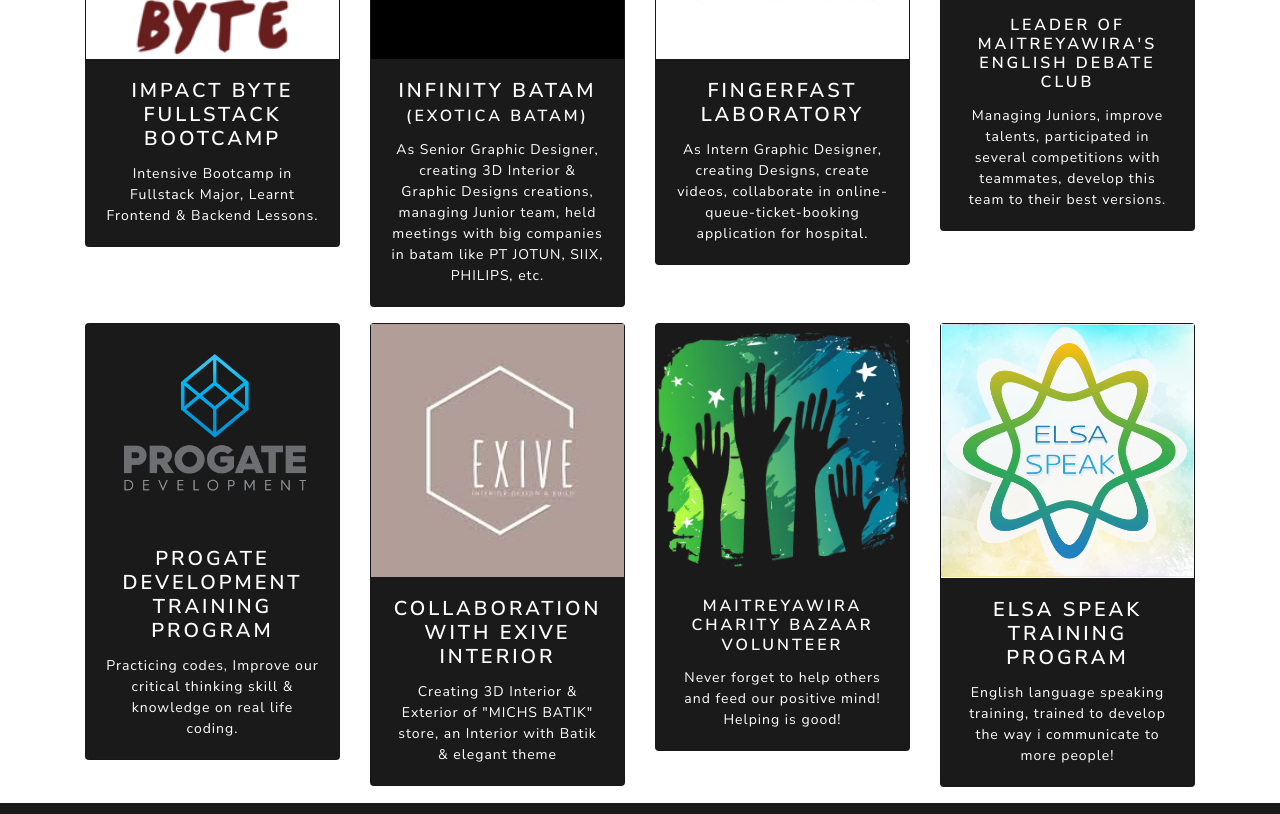
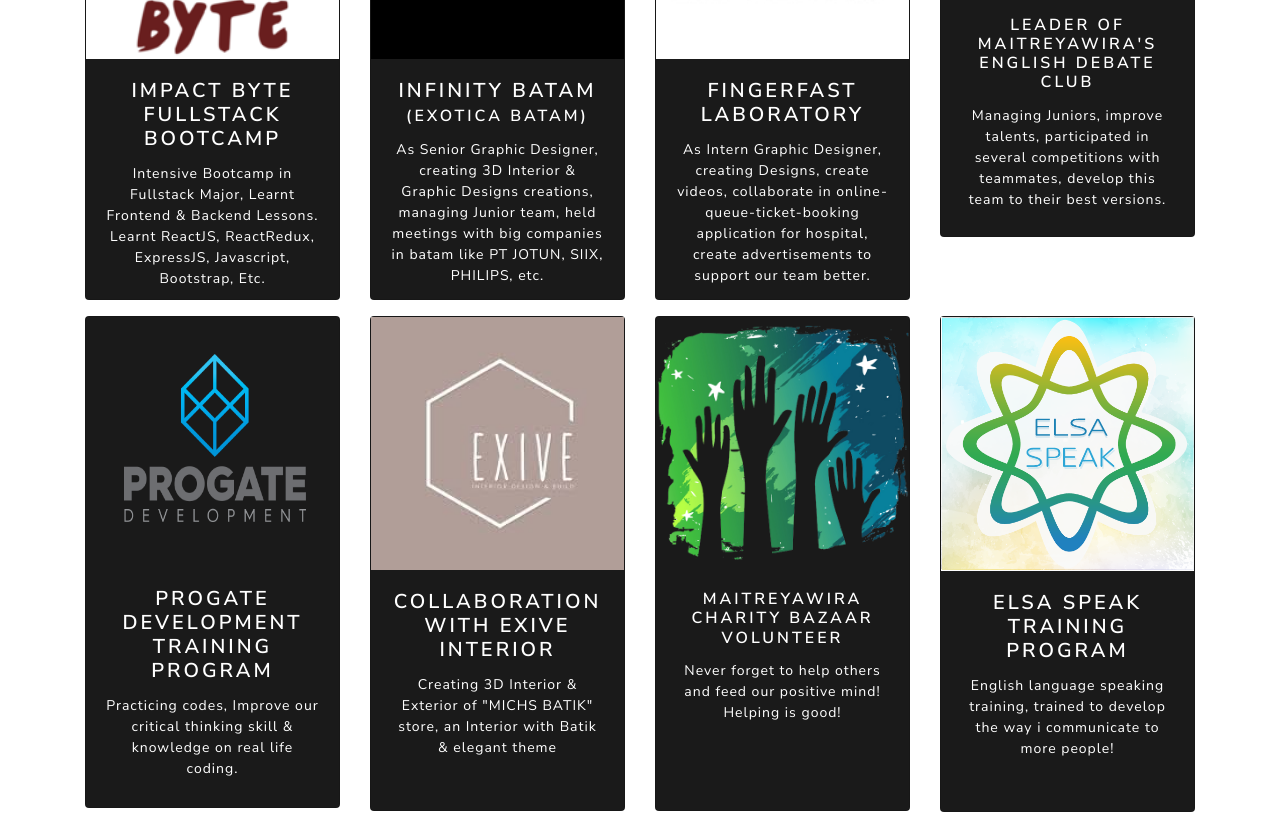
Before and after one commit to Frederick-88/fd-technologies-react, a React (Create React App) app: page /experience in a window 1280 px wide. Shown: the part 420-1234 px from the top of the page. Built offline with nearby package versions, Linux system fonts and the light colour scheme.

Commit message:
WORKS START

```diff
--- a/src/App.js
+++ b/src/App.js
@@ -9,6 +9,7 @@
 import Skills from "./components/Skills/Main";
 import Contact from "./components/Contact/Main";
 import About from "./components/About/Main";
+import Works from "./components/Works/Works";
 // import Heroes from "./components/Heroes";
 
 function App() {
@@ -20,6 +21,9 @@
         {/* <Route path ="/heroes" component={Heroes}></Route> */}
         <Route path="/contact" component={Contact}></Route>
         <Route path="/about" component={About}></Route>
+        <Route path="/works">
+          <Works />
+        </Route>
         <Route path="/skills">
           <div>
             <Skills />
--- a/src/components/Experience/Main.js
+++ b/src/components/Experience/Main.js
@@ -7,6 +7,7 @@
 import image6 from "../../assets/exive.jpeg";
 import image7 from "../../assets/volunteer.png";
 import image8 from "../../assets/progate.png";
+import "../style.css";
 
 export default function Experience() {
   return (
@@ -18,11 +19,12 @@
         <div className=" col-xl-3 col-md-4 col-sm-6">
           <div className="card text-white bg-primary mb-3">
             <img src={image1} className="expe-img-fx" alt="..." />
-            <div className="card-body">
+            <div className="card-body card-body-fx">
               <h4 className="card-title">Impact Byte Fullstack Bootcamp</h4>
               <p className="card-text">
                 Intensive Bootcamp in Fullstack Major, Learnt Frontend & Backend
-                Lessons.
+                Lessons. Learnt ReactJS, ReactRedux, ExpressJS, Javascript,
+                Bootstrap, Etc.
               </p>
             </div>
           </div>
@@ -31,7 +33,7 @@
         <div className=" col-xl-3 col-md-4 col-sm-6">
           <div className="card text-white bg-primary mb-3">
             <img src={image3} className="expe-img-fx" alt="..." />
-            <div className="card-body">
+            <div className="card-body card-body-fx">
               <h4 className="card-title">
                 Infinity Batam <br />
                 <span className="h5 card-title">(eXotica Batam)</span>
@@ -48,12 +50,12 @@
         <div className=" col-xl-3 col-md-4 col-sm-6">
           <div className="card text-white bg-primary mb-3">
             <img src={image2} className="expe-img-fx" alt="..." />
-            <div className="card-body">
+            <div className="card-body card-body-fx">
               <h4 className="card-title">Fingerfast Laboratory</h4>
               <p className="card-text">
                 As Intern Graphic Designer, creating Designs, create videos,
                 collaborate in online-queue-ticket-booking application for
-                hospital.
+                hospital, create advertisements to support our team better.
               </p>
             </div>
           </div>
@@ -62,7 +64,7 @@
         <div className=" col-xl-3 col-md-4 col-sm-6">
           <div className="card text-white bg-primary mb-3">
             <img src={image4} className="expe-img-fx" alt="..." />
-            <div className="card-body">
+            <div className="card-body card-body-fx">
               <h5 className="card-title">
                 Leader of Maitreyawira's English Debate Club
               </h5>
@@ -77,8 +79,13 @@
 
         <div className=" col-xl-3 col-md-4 col-sm-6">
           <div className="card text-white bg-primary mb-3">
-            <img src={image8} className="expe-img-fx" alt="..." />
-            <div className="card-body">
+            <img
+              src={image8}
+              className="expe-img-fx"
+              alt="..."
+              style={{ height: "250px" }}
+            />
+            <div className="card-body card-body-fx">
               <h4 className="card-title">
                 Progate Development Training Program
               </h4>
@@ -93,7 +100,7 @@
         <div className=" col-xl-3 col-md-4 col-sm-6">
           <div className="card text-white bg-primary mb-3">
             <img src={image6} className="expe-img-fx" alt="..." />
-            <div className="card-body">
+            <div className="card-body card-body-fx">
               <h4 className="card-title">Collaboration with Exive Interior</h4>
               <p className="card-text">
                 Creating 3D Interior & Exterior of "MICHS BATIK" store, an
@@ -106,7 +113,7 @@
         <div className=" col-xl-3 col-md-4 col-sm-6">
           <div className="card text-white bg-primary mb-3">
             <img src={image7} className="expe-img-fx" alt="..." />
-            <div className="card-body">
+            <div className="card-body card-body-fx">
               <h5 className="card-title">
                 Maitreyawira Charity Bazaar Volunteer
               </h5>
@@ -121,7 +128,7 @@
         <div className=" col-xl-3 col-md-4 col-sm-6">
           <div className="card text-white bg-primary mb-3">
             <img src={image5} className="expe-img-fx" alt="..." />
-            <div className="card-body">
+            <div className="card-body card-body-fx">
               <h4 className="card-title">Elsa speak training program</h4>
               <p className="card-text">
                 English language speaking training, trained to develop the way i
--- a/src/components/Main.js
+++ b/src/components/Main.js
@@ -5,6 +5,7 @@
 import image2 from "../assets/ff.jpg";
 import image3 from "../assets/infinity.jpeg";
 import Photo from "../assets/photo1.png";
+// import Photo from "../assets/fred.png";
 import "./style.css";
 
 export default function componentName() {
@@ -13,8 +14,8 @@
       {/* DIV SATU */}
       <div className="container">
         <div className="row">
+          {/* d-none d-sm-block -- buat image ilang klau kecil */}
           <div className="col-md-6 col-sm-12 main-col-1">
-            {/* d-none d-sm-block -- buat image ilang klau kecil */}
             <img src={Photo} className="img-fx" alt="..." />
           </div>
 
@@ -117,7 +118,8 @@
                 <h4 className="card-title">Impact Byte Fullstack Bootcamp</h4>
                 <p className="card-text">
                   Intensive Bootcamp in Fullstack Major, Learnt Frontend &
-                  Backend Lessons.
+                  Backend Lessons. Learnt ReactJS, ReactRedux, ExpressJS,
+                  Javascript, Bootstrap, Etc.
                 </p>
               </div>
             </div>
@@ -151,7 +153,7 @@
                 <p className="card-text">
                   As Intern Graphic Designer, creating Designs, create videos,
                   collaborate in online-queue-ticket-booking application for
-                  hospital.
+                  hospital, create advertisements to support our team better.
                 </p>
               </div>
             </div>
--- a/src/components/Navbar.js
+++ b/src/components/Navbar.js
@@ -30,8 +30,8 @@
               </Link>
             </li>
             <li className="nav-item">
-              <Link className="nav-link" to="/">
-                Works <span className="sr-only">(current)</span>
+              <Link className="nav-link" to="/works">
+                Works
               </Link>
             </li>
             <li className="nav-item">
--- /dev/null
+++ b/src/components/Works/Works.js
@@ -0,0 +1,6 @@
+import React from "react";
+import "../style.css";
+
+export default function Works() {
+  return <div>This is Works</div>;
+}
--- a/src/components/style.css
+++ b/src/components/style.css
@@ -1,5 +1,8 @@
 .about img {
   width: 16rem !important;
+}
+.card-body-fx {
+  height: 15rem;
 }
 .contact-row h4 {
   padding-left: 1.5rem;
@@ -132,8 +135,9 @@
   /* DIV 1 */
 
   /* DIV 2 */
-  .card-body {
-    padding: 0.5 !important;
+  .card-body-fx {
+    padding: 0.5rem !important;
+    height: 100%;
   }
   .dot {
     height: 1.4rem;
@@ -248,6 +252,10 @@
     font-size: 0.72rem;
   }
 
+  .card-body-fx {
+    height: 100%;
+  }
+
   .div-intro {
     margin-top: 0 !important;
     padding-top: 0 !important;
```
Also changed, not shown: src/assets/fred.png (added).
